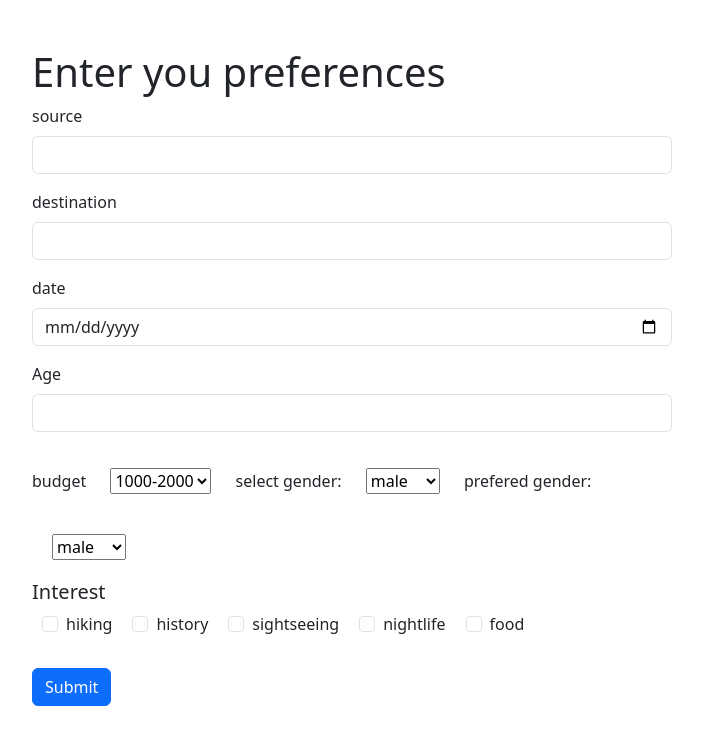
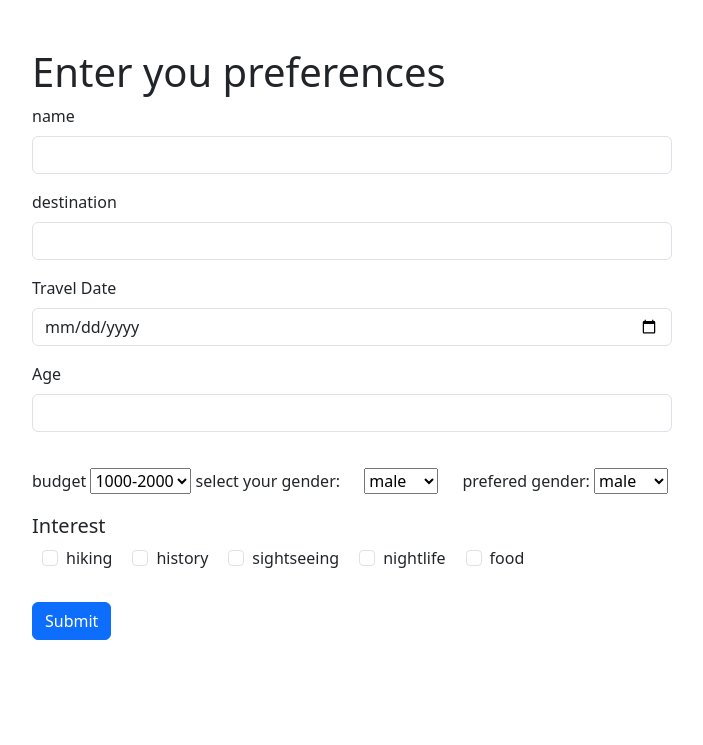
Before and after one commit to ninadnaik10/LoremIpsum_Clash-Of-Codes, a Python web app: template templates/preference.html in a window 1280 px wide. Shown: the top 745 px of the page, without its empty margins (288-991 px from the left). Run offline with Jinja, Linux system fonts and the light colour scheme; the template is opened without the code that fills it, so the values that code supplies are empty.

Commit message:
Update preference.html

```diff
--- a/templates/preference.html
+++ b/templates/preference.html
@@ -5,7 +5,7 @@
     <meta http-equiv="X-UA-Compatible" content="IE=edge">
     <meta name="viewport" content="width=device-width, initial-scale=1.0">
     <title>Document</title>
-    <link rel="stylesheet" href="prefstyle.css">
+    <link rel="stylesheet" href="static/prefstyle.css">
     <link href="https://cdn.jsdelivr.net/npm/bootstrap@5.3.0-alpha1/dist/css/bootstrap.min.css" rel="stylesheet" integrity="sha384-GLhlTQ8iRABdZLl6O3oVMWSktQOp6b7In1Zl3/Jr59b6EGGoI1aFkw7cmDA6j6gD" crossorigin="anonymous">
 </head>
 <body>
@@ -14,63 +14,68 @@
             <div class="text">
                 <h1>Enter you preferences</h1>
              </div>
-             <form>
+             <form action="/pref" method="post">
+                <div class="mb-3">
+                    <label for="name" class="form-label">name</label>
+                    <input type="text" class="form-control" id="name" name="name" >
+                  </div>
+                 <!-- <div class="mb-3">
+                   <label for="source" class="form-label">source</label>
+                   <input type="text" class="form-control" id="source" name="source" >
+                 </div> -->
                  <div class="mb-3">
-                   <label for="exampleInputEmail1" class="form-label">source</label>
-                   <input type="text" class="form-control" id="exampleInputEmail1" aria-describedby="emailHelp">
+                   <label for="destination" class="form-label">destination</label>
+                   <input type="text" class="form-control" id="destination" name="destination" >
                  </div>
                  <div class="mb-3">
-                   <label for="exampleInputPassword1" class="form-label">destination</label>
-                   <input type="text" class="form-control" id="exampleInputPassword1">
-                 </div>
-                 <div class="mb-3">
-                     <label for="exampleInputPassword1" class="form-label">date</label>
-                     <input type="date" class="form-control" id="exampleInputPassword1">
+                     <label for="date" class="form-label">Travel Date</label>
+                     <input type="date" class="form-control" id="date" name="date">
                    </div>
                    <div class="mb-3">
-                    <label for="exampleInputPassword1" class="form-label">Age</label>
-                    <input type="number" class="form-control" id="exampleInputPassword1">
+                    <label for="age" class="form-label">Age</label>
+                    <input type="number" class="form-control" id="age" name="age">
                   </div>
-                  <label for="gender">budget</label>
+                  <label for="budget">budget</label>
+
+                  <select name="budget" id="budget">
+                    <option value="a" name="a" id="a">1000-2000</option>
+                    <option value="b" name="b" id="b">2000-3000</option>
+                    <option value="c"name="c" id="c">3000-5000</option>
+                  </select>
+                  <label for="gender">select your gender:</label>
 
                   <select name="gender" id="gender">
-                    <option value="male">1000-2000</option>
-                    <option value="female">2000-3000</option>
-                    <option value="female">3000-5000</option>
+                    <option value="male" name="male" id="male">male</option>
+                    <option value="female" name="female" id="female">female</option>
                   </select>
-                  <label for="gender">select gender:</label>
+                  <label for="prefgender">prefered gender:</label>
 
-                  <select name="gender" id="gender">
-                    <option value="male">male</option>
-                    <option value="female">female</option>
-                  </select>
-                  <label for="gender">prefered gender:</label>
-
-                  <select name="gender" id="gender">
-                    <option value="male">male</option>
-                    <option value="female">female</option>
+                  <select name="prefgender" id="prefgender">
+                    <option value="prefmale" name="prefmale" id="prefmale">male</option>
+                    <option value="preffemale" name="preffemale" id="preffemale">female</option>
+                    <option value="any" name="any" id="any">Any</option>
                   </select>
                   <h5>Interest</h5>
                    <div class="d-flex flex-row mb-3">
                     <div class="mb-3 form-check">
-                        <input type="checkbox" class="form-check-input" id="exampleCheck1">
-                        <label class="form-check-label" for="exampleCheck1">hiking</label>
+                        <input type="checkbox" class="form-check-input" id="interest" name="hiking">
+                        <label class="form-check-label" for="interest">hiking</label>
                       </div>
                       <div class="mb-3 form-check">
-                         <input type="checkbox" class="form-check-input" id="exampleCheck1">
-                         <label class="form-check-label" for="exampleCheck1">history</label>
+                         <input type="checkbox" class="form-check-input" id="interest" name="history">
+                         <label class="form-check-label" for="interest">history</label>
                        </div>
                        <div class="mb-3 form-check">
-                         <input type="checkbox" class="form-check-input" id="exampleCheck1">
-                         <label class="form-check-label" for="exampleCheck1">sightseeing</label>
+                         <input type="checkbox" class="form-check-input" id="interest" name="sightseeing">
+                         <label class="form-check-label" for="interest">sightseeing</label>
                        </div>
                        <div class="mb-3 form-check">
-                        <input type="checkbox" class="form-check-input" id="exampleCheck1">
-                        <label class="form-check-label" for="exampleCheck1">nightlife</label>
+                        <input type="checkbox" class="form-check-input" id="interest" name="nightlife">
+                        <label class="form-check-label" for="interest">nightlife</label>
                       </div>
                       <div class="mb-3 form-check">
-                        <input type="checkbox" class="form-check-input" id="exampleCheck1">
-                        <label class="form-check-label" for="exampleCheck1">food</label>
+                        <input type="checkbox" class="form-check-input" id="interest" name="food">
+                        <label class="form-check-label" for="interest">food</label>
                       </div>
                   </div>
 
```
